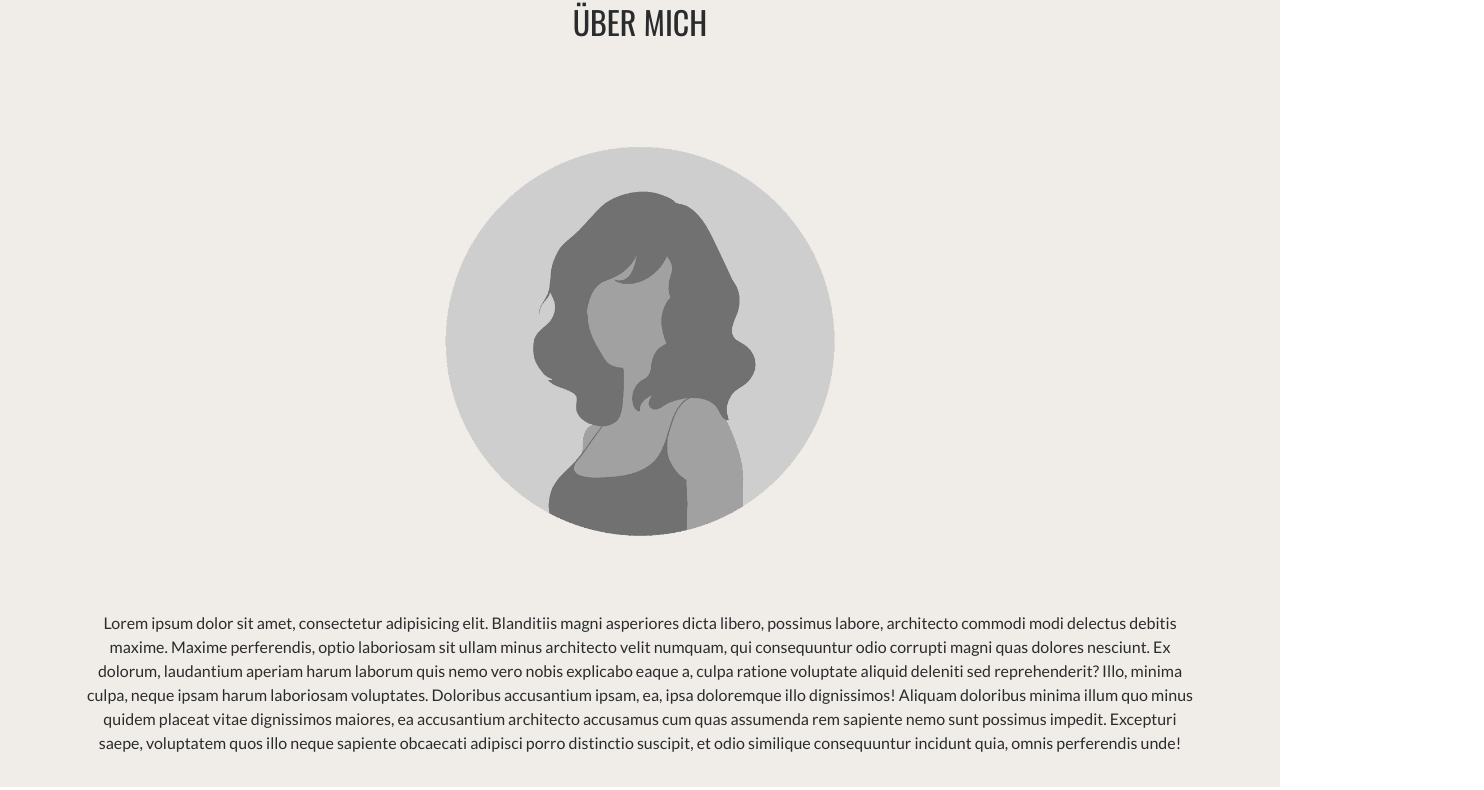
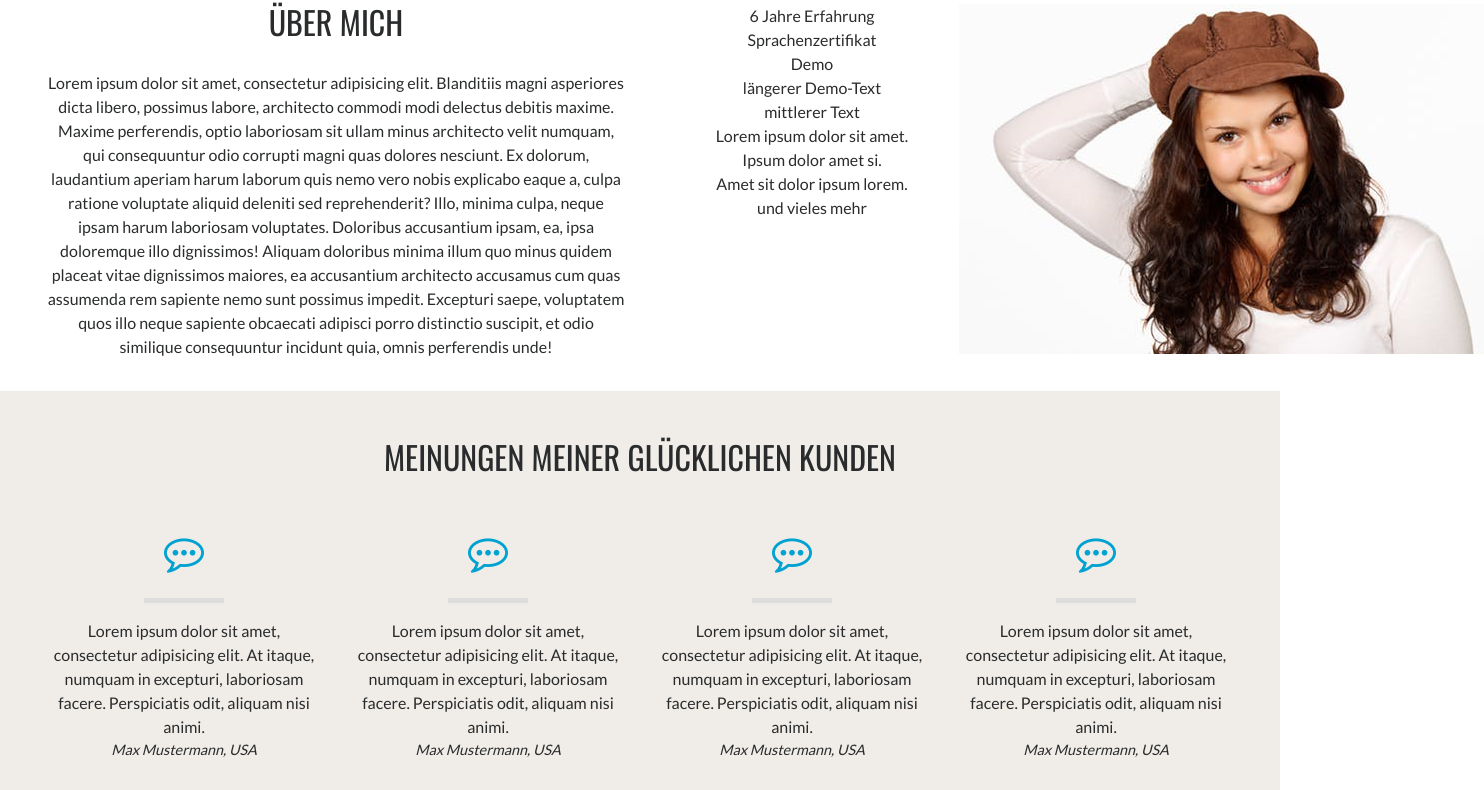
Before and after one commit to Shivelle/multicolored_shades, a plain HTML site: page index.html in a window 1280 px wide. Shown: the part 1596-2386 px from the top of the page, 1484 px wide, since content can reach past the window. Drawn offline with nearby package versions, Linux system fonts and the light colour scheme; a script that the page names is missing; a web font is replaced by a local one.

Commit message:
restructuring about section

```diff
--- a/css/style.css
+++ b/css/style.css
@@ -16,6 +16,10 @@ body {
 h1, h2, h3, h4 {
     font-family: 'Oswald', sans-serif;
     text-transform: uppercase;
+}
+
+ul {
+    list-style-type: none;
 }
 
 a:hover {
@@ -63,10 +67,10 @@ canvas {
     font-family: 'Sedgwick Ave', cursive;
     margin-left: 10%;
     border-radius: 50%;
-    height: 45px;
-    width: 45px;
+    height: 43px;
+    width: 43px;
     font-size: 2em;
-    margin-top: .5em;
+    margin-top: .4em;
     line-height: 1em;
     border: 5px solid var(--main-green);
     background: #67B26F;  /* fallback for old browsers */
@@ -77,7 +81,7 @@ canvas {
 
 #mainNav a {
     border-bottom: 3px solid transparent;
-    padding: 0 1em 0 1em;
+    margin: 0.4em 0.5em 0 0.5em;
     text-transform: uppercase;
     display: inline-block;
     position: relative;
@@ -156,6 +160,7 @@ h1 {
 /*===== SERVICE =====*/
 #service {
     height: 100%;
+    background: #f0ede8;
 }
 
 .service-intro {
@@ -210,7 +215,7 @@ h1 {
 #about {
     padding: 2em;
     text-align: center;
-    background: #f0ede8;
+    background: #fff;
 }
 
 .portrait {
@@ -218,15 +223,16 @@ h1 {
 }
 
 .portrait img {
-    border-radius: 5%;
-    height: 50%;
-    width: 50%;
+
 }
+
+/*===== MOTTO =====*/
 
 /*===== TESTIMONIALS =====*/
 #testimonials {
     padding: 3em 2em;
     text-align: center;
+    background: #f0ede8;
 }
 
 .testimonial {
--- a/index.html
+++ b/index.html
@@ -152,23 +152,48 @@
 
 <!-- ===== ABOUT ===== -->
 <section id="about">
-  <div class="container content about-content">
-    <h2 class="about-title title">Über mich</h2>
-    <div class="container portrait">
-      <a href="#">
-        <img src="img/Jane-Doe-960x960.png">
-      </a>
-    </div><!-- .portrait -->
+  <div class="container-fluid content about-content">
 
-    <div class="about-txt">
-    <div class="demo">Lorem ipsum dolor sit amet, consectetur adipisicing elit. Blanditiis magni asperiores dicta libero, possimus labore, architecto commodi modi delectus debitis maxime. Maxime perferendis, optio laboriosam sit ullam minus architecto velit numquam, qui consequuntur odio corrupti magni quas dolores nesciunt. Ex dolorum, laudantium aperiam harum laborum quis nemo vero nobis explicabo eaque a, culpa ratione voluptate aliquid deleniti sed reprehenderit? Illo, minima culpa, neque ipsam harum laboriosam voluptates. Doloribus accusantium ipsam, ea, ipsa doloremque illo dignissimos! Aliquam doloribus minima illum quo minus quidem placeat vitae dignissimos maiores, ea accusantium architecto accusamus cum quas assumenda rem sapiente nemo sunt possimus impedit. Excepturi saepe, voluptatem quos illo neque sapiente obcaecati adipisci porro distinctio suscipit, et odio similique consequuntur incidunt quia, omnis perferendis unde!</div>
+    <div class="row">
 
-    </div><!-- .about-txt -->
+      <div class="col-md-6 col-sm-4 col-xs-12 about-txt">
+        <h2 class="about-title title">Über mich</h2>
+        <div class="demo">Lorem ipsum dolor sit amet, consectetur adipisicing elit. Blanditiis magni asperiores dicta libero, possimus labore, architecto commodi modi delectus debitis maxime. Maxime perferendis, optio laboriosam sit ullam minus architecto velit numquam, qui consequuntur odio corrupti magni quas dolores nesciunt. Ex dolorum, laudantium aperiam harum laborum quis nemo vero nobis explicabo eaque a, culpa ratione voluptate aliquid deleniti sed reprehenderit? Illo, minima culpa, neque ipsam harum laboriosam voluptates. Doloribus accusantium ipsam, ea, ipsa doloremque illo dignissimos! Aliquam doloribus minima illum quo minus quidem placeat vitae dignissimos maiores, ea accusantium architecto accusamus cum quas assumenda rem sapiente nemo sunt possimus impedit. Excepturi saepe, voluptatem quos illo neque sapiente obcaecati adipisci porro distinctio suscipit, et odio similique consequuntur incidunt quia, omnis perferendis unde!</div>
+      </div><!-- .about-txt -->
+
+      <div class="col-md-3 col-sm-4 col-xs-12 resume">
+        <ul>
+          <li>6 Jahre Erfahrung</li>
+          <li>Sprachenzertifikat</li>
+          <li>Demo</li>
+          <li>längerer Demo-Text</li>
+          <li>mittlerer Text</li>
+          <li>Lorem ipsum dolor sit amet.</li>
+          <li>Ipsum dolor amet si.</li>
+          <li>Amet sit dolor ipsum lorem.</li>
+          <li>und vieles mehr</li>
+        </ul>
+      </div><!-- .resume -->
+
+      <div class="col-md-3 col-sm-4 col-xs-12 portrait">
+        <img src="img/user_demo.jpeg">
+      </div><!-- .portrait -->
+    </div><!-- .row -->
+
+
+
+
   </div><!-- .about-content -->
 
 
 
 </section>
+
+<!-- ===== MOTTO ===== -->
+<section id="motto">
+
+</section>
+
 
 <!-- ===== TESTIMONIALS ===== -->
 <section id="testimonials">
```
Also changed, not shown: img/girl_city.jpeg (added), img/user_demo.jpeg (added).
